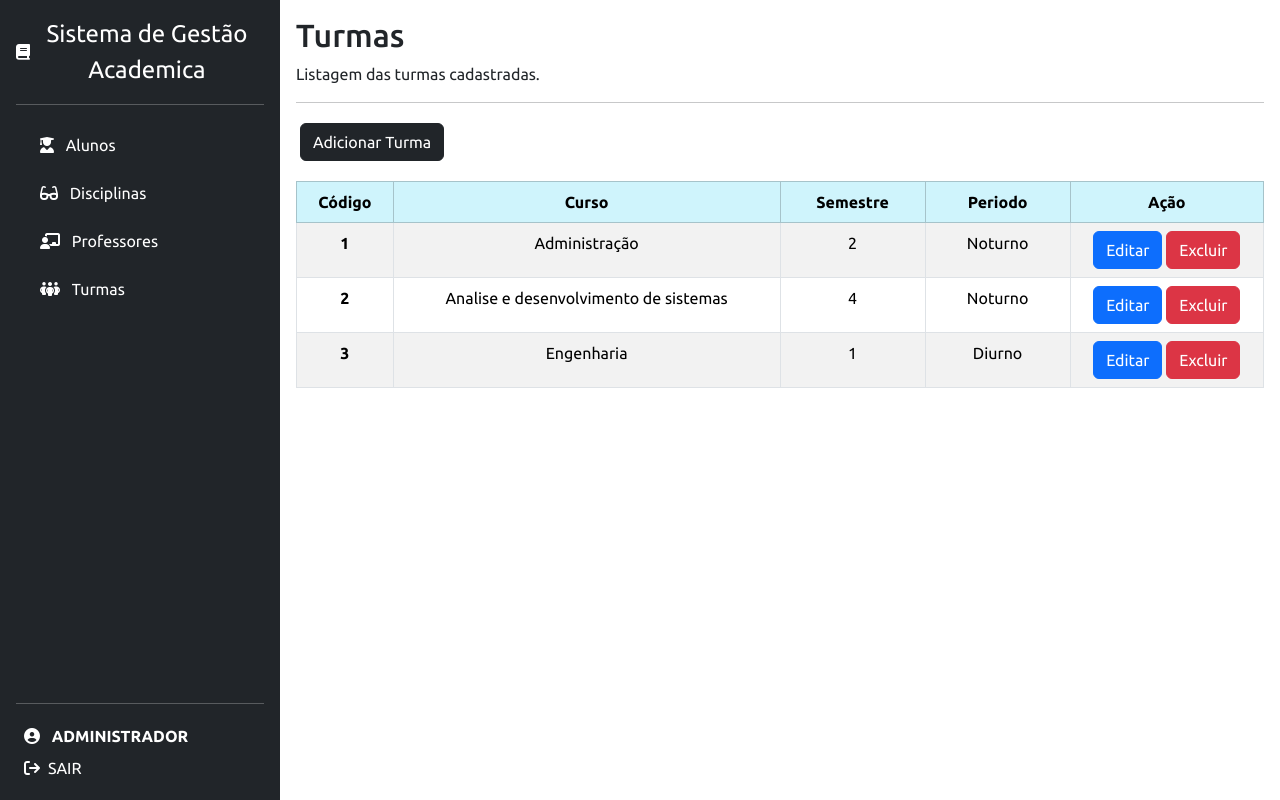
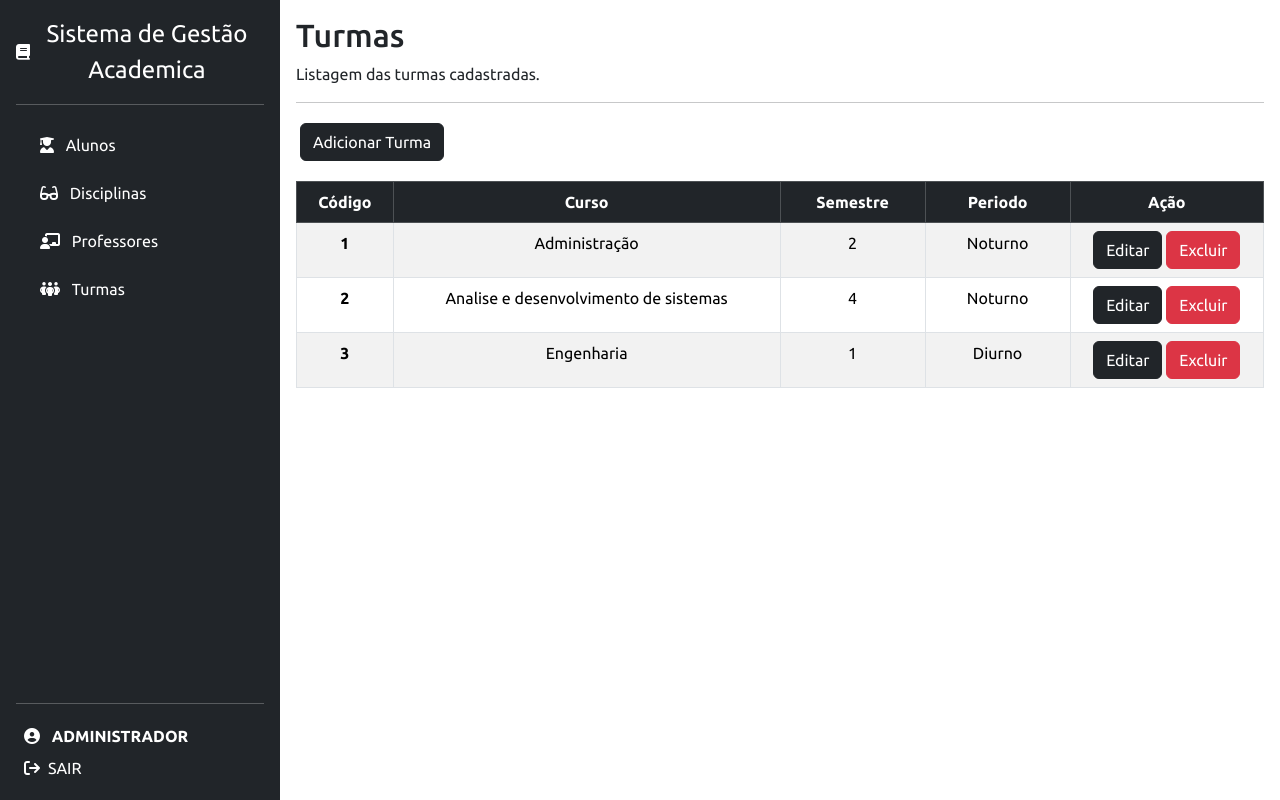
Before and after one commit to Martarelli/Sistema_de_Gestao_Academica, a PHP site: page /turmas.php in a window 1280 px wide. Run offline with PHP 8.4, Linux system fonts and the light colour scheme; a user stored in the database is signed in; data comes from the database, SQL or seed files in the repository; some libraries are stand-ins or nearby versions; some web fonts are replaced.

Commit message:
listagem das turmas

```diff
--- a/turmas.php
+++ b/turmas.php
@@ -26,7 +26,7 @@ mysqli_close($conn);
   </div>
   <table class="table table-striped table-bordered table-hover">
     <thead>
-      <tr class="table-info" style="text-align:center">
+      <tr class="table-dark" style="text-align:center">
         <th scope="col" style="width: 10%;">Código</th>
         <th scope="col">Curso</th>
         <th scope="col" style="width: 15%;">Semestre</th>
@@ -43,7 +43,7 @@ mysqli_close($conn);
         <td style="text-align:center"><?php echo $data['periodo']; ?></td>
         <td style="text-align:center">
           <a href="update-turma.php?codigo=<?php echo $data['codigo']; ?>">
-            <button type="button" class="btn btn-primary">Editar</button></a>
+            <button type="button" class="btn btn-dark">Editar</button></a>
           <a href="delete-turma.php?codigo=<?php echo $data['codigo']; ?>">
             <button type="button" class="btn btn-danger">Excluir</button></a>
         </td>
```
